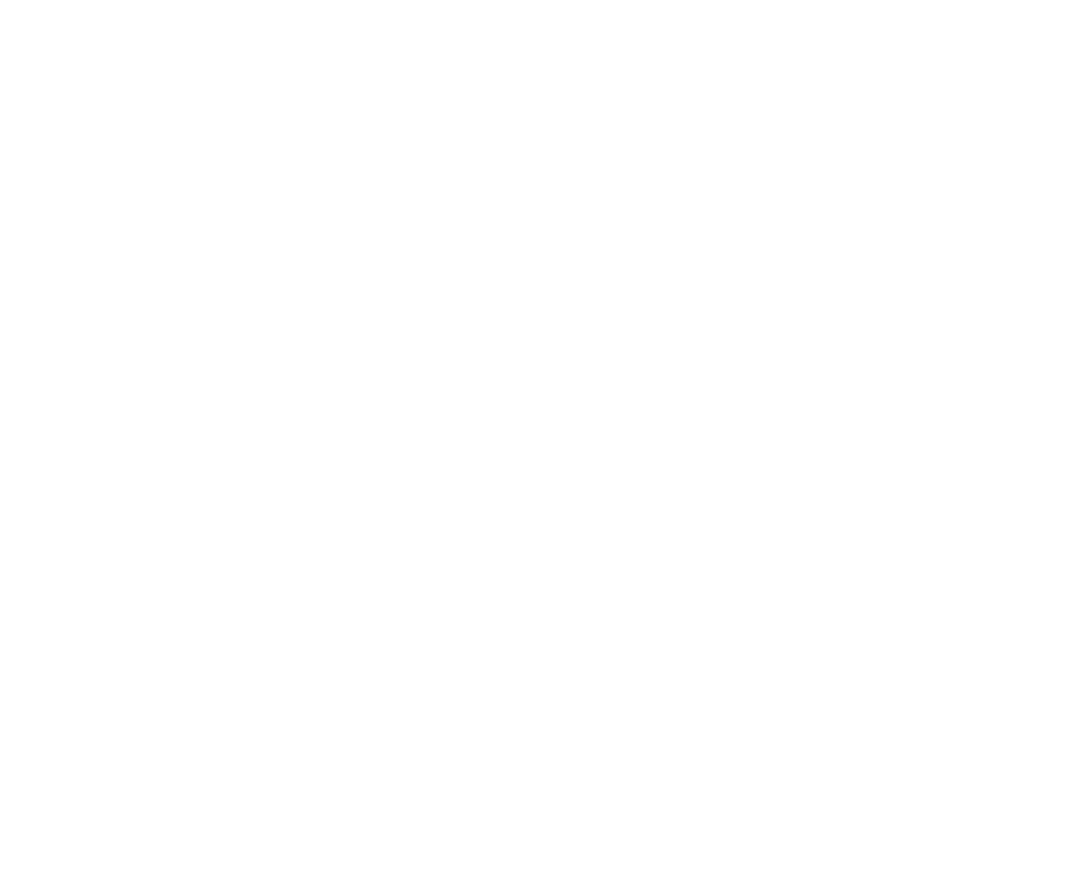
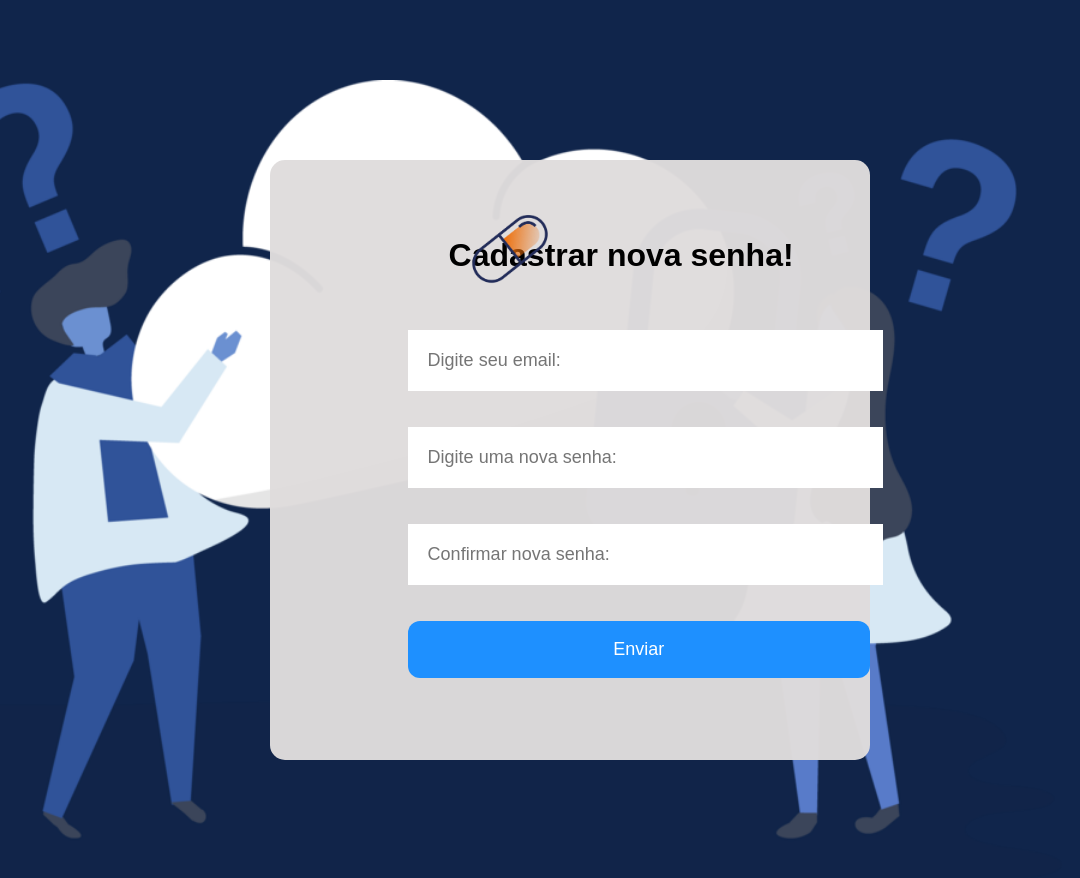
Before and after one commit to giovannadsm/Estudos-Front-End, a plain HTML site: page Estudos-Front-End/Senha.html in a window 1280 px wide. Shown: the whole page, without its empty margins (0-1080 px from the left). Before the commit the page ends 800 px from the top, so only its background shows below. Drawn offline with Linux system fonts and the light colour scheme.

Commit message:
Tela esqueceu sua senha !
Criado a tela do zero, apenas com html e css.

```diff
--- /dev/null
+++ b/Estudos-Front-End/CSS_Estudos/senha.css
@@ -0,0 +1,79 @@
+body {
+    font-family: Arial, Helvetica, sans-serif;/*tipo de fonte aplicada*/
+    color: azure;
+    min-height: 100vh;
+    background-color: rgb(16, 37, 75);
+}
+
+.titulo {
+    position: absolute; /*ocupa o espaço apenas de seus elementos*/
+    top: 27%;
+    right: 38%;
+    color: black;
+}
+
+.senha{
+    background-color: rgba(224, 221, 221, 0.973);/*alpha é a tranparencia, o fundinho*/
+    position: absolute; /*ocupa o espaço apenas de seus elementos*/
+    top: 20%;
+    right: 32%;
+    padding: 300px; /*distancia entre os elementos e a borda */
+    border-radius: 15px; /*arrendondar as bordas*/
+}
+main{
+    width: 50px;
+    display: flex;
+    flex-direction: column;
+    align-items: center;
+    justify-content: center;
+
+}
+
+form{
+    position: absolute; /*ocupa o espaço apenas de seus elementos*/
+    top: 35%;
+    right: 43%;
+    padding: 50px; /*distancia entre os elementos e a borda */
+    border-radius: 15px; /*arrendondar as bordas*/
+    color:rgba(11, 8, 212, 0.534)
+
+}
+
+input{
+    padding: 20px; /*distancia entre os elementos e a borda*/
+    border: none;
+    outline: none; /*tirar a linha que fica para fora*/
+    font-size: 18px;/*tamanho da fonte*/
+    width: 160%
+}
+
+button{
+    background-color: dodgerblue;/*a cor do botão para poder fazer o envio*/
+    border: none; /*tirar a borda*/
+    padding: 18px;/*distancia entre os elementos e a borda*/
+    width: 170%;/*largura*/
+    border-radius: 12px;/*arrendondar as bordas*/
+    color: white; /*para palavra 'enviar' ficar na cor branca*/
+    top: 30%;
+    right: 27%;
+    font-size: 18px;
+}
+
+button:hover {
+    background-color: rgb(11, 55, 136); /*quando passar o mouse em cima muda a cor*/
+    cursor: pointer;/*muda o formato do cursor do mouse */
+}
+
+.logan {
+    width: 80px;
+    position: absolute; /*ocupa o espaço apenas de seus elementos*/
+    top: 26%;
+    right: 57%;
+}
+
+.img {
+    width: 1200px;
+    position: absolute; /*ocupa o espaço apenas de seus elementos*/
+    top: 10%;
+    right: 17%;
+}
--- a/Estudos-Front-End/CSS_Estudos/teladelogin.css
+++ b/Estudos-Front-End/CSS_Estudos/teladelogin.css
@@ -48,7 +48,3 @@ button:hover {
     background-color: cornflowerblue; /*quando passar o mouse em cima muda a cor*/
     cursor: pointer;/*muda o formato do cursor do mouse */
 }
-
-.enviar {
-    font-size: 50px;
-}
--- /dev/null
+++ b/Estudos-Front-End/Curso_de_CSS/medida copy.html
@@ -0,0 +1,36 @@
+<!DOCTYPE html> <!-- Declaração do tipo de documento-->
+<html lang="pt-br">
+<!-- inicio do site declaracão (este é o tag html, que de fato inicia a tag de execução)-->
+
+<head>
+    <title>
+        <!--titulo dado ao site-->
+        unidade de medida
+    </title>
+    <link rel="stylesheet" type="text/css" href="CSS_Estudos/styles.css">
+    <meta charset="utf-8"> <!-- Define a codificação dos caracteres para nao aparecer caracter errado-->
+    <meta name="author" content="Giovanna">
+</head>
+
+<body>
+    <div>
+        <p>Medidas em pixel</p>
+        <div class="pixel-1"></div>
+        <div class="pixel-2"></div>
+    </div>
+    <div class="pai-porcentagem">
+        <p>Medidas em %</p>
+        <div class= porcentagem-1></div>
+    </div>
+    <div class="pai-em">
+        <p>Medidas em </p>
+        <div class="em-1"></div>
+    </div>
+    <div>
+        <p>Medidas em rem</p>
+        <div class="rem-1"></div>
+    </div>
+</body>
+
+</html>
+<!-- fim do site -->
--- a/Estudos-Front-End/Senha.html
+++ b/Estudos-Front-End/Senha.html
@@ -0,0 +1,42 @@
+<!DOCTYPE html> <!-- Declaração do tipo de documento-->
+<html lang="pt-br">
+<!-- inicio do site declaracão (este é o tag html, que de fato inicia a tag de execução)-->
+
+<head>
+    <title>
+       recuperacao da senha
+    </title>
+    <link rel="stylesheet" type="text/css" href="CSS_Estudos/senha.css">
+    <meta charset="utf-8"> <!-- Define a codificação dos caracteres para nao aparecer caracter errado-->
+    <meta name="author" content="Giovanna">
+    <link rel="icon" type="image/jpg" href="img/ico-medicamento-npm.png" />
+</head>
+
+<body>
+<img class="img" src="img/esqueci.png" alt="img">
+<div class="senha"></div>
+   <h1 class="titulo">Cadastrar nova senha!</h1>
+    <main>
+        <img class="logan" src="img/ico-medicamento-npm.png" alt="logan">
+        <form action="">
+            <label for="email">
+                <input type="text" id="email" placeholder="Digite seu email:               ">
+            </label>
+            <br><br><br>
+            <label for="senha">
+                <input type="password" id="Senha" name="Senha" placeholder="Digite uma nova senha:">
+            </label>
+            <br><br><br>
+            <label for="senha">
+                <input type="password" id="Senha" name="Senha" placeholder="Confirmar nova senha:">
+            </label>
+            <br><br><br>
+            <a href="login.html" target="_blank"></a>
+            <button type="submit">Enviar</button>
+        </form>
+    </main>
+
+</body>
+
+</html>
+<!-- fim do site -->
```
Also changed, not shown: Estudos-Front-End/cadastro.html (+1 -0 lines), Estudos-Front-End/login.html (+0 -1 lines), Estudos-Front-End/img/esqueci.png (added).
